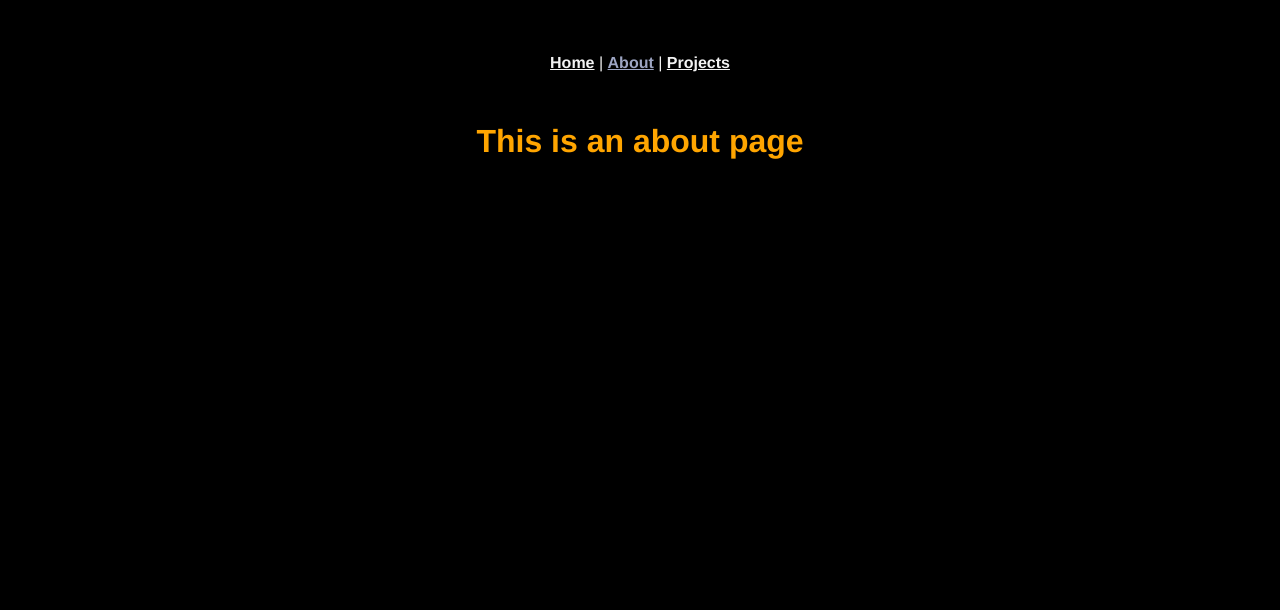
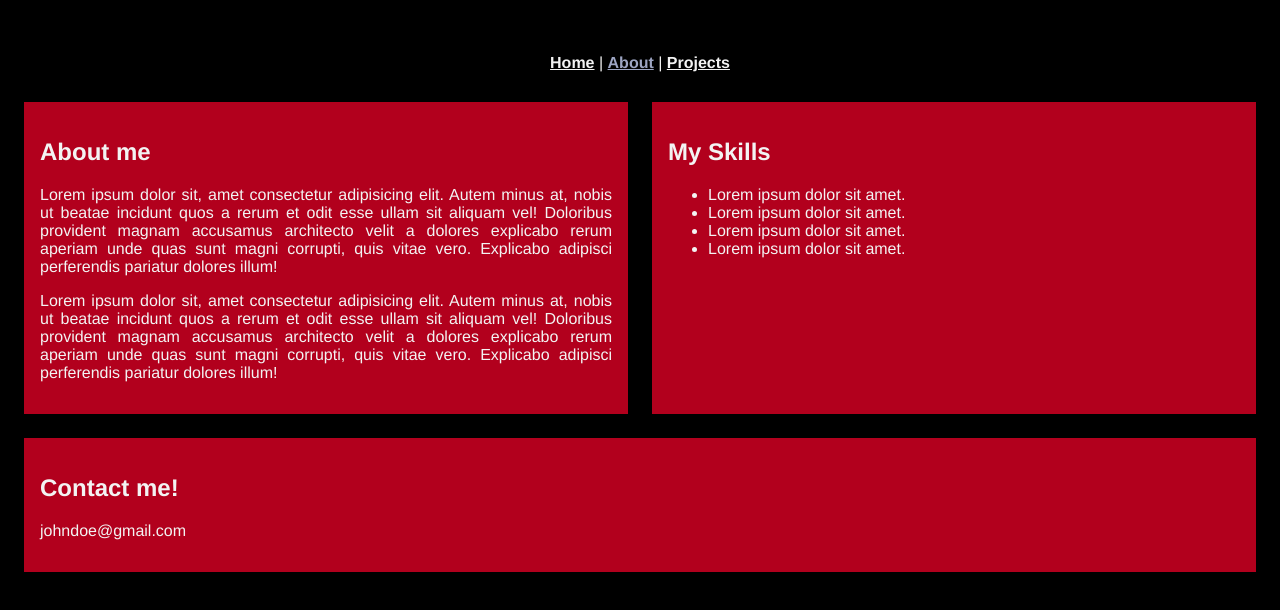
Before and after one commit to sctlcd/vue-threejs-first-app, a Vue app: page /#/about in a window 1280 px wide. Shown: the top 610 px of the page. Built offline with nearby package versions, Linux system fonts and the light colour scheme.

Commit message:
add image container

```diff
--- a/src/assets/scss/variables.scss
+++ b/src/assets/scss/variables.scss
@@ -1,4 +1,4 @@
-$burgundy: #880a0a;
+$burgundy: #b2001d;
 $light-burgundy: #db7373;
 $black: black;
 $white: white;
--- /dev/null
+++ b/src/components/ImageContainer.vue
@@ -0,0 +1,14 @@
+<template>
+  <div class="image-container">
+    <slot />
+  </div>
+</template>
+
+<script>
+export default {
+  name: "ImageContainer",
+  props: {
+    title: String,
+  },
+};
+</script>
--- a/src/views/AboutView.vue
+++ b/src/views/AboutView.vue
@@ -1,15 +1,61 @@
 <template>
   <div class="about">
-    <h1>This is an about page</h1>
+    <TextContainer class="text-container">
+      <h2>About me</h2>
+      <p>
+        Lorem ipsum dolor sit, amet consectetur adipisicing elit. Autem minus
+        at, nobis ut beatae incidunt quos a rerum et odit esse ullam sit aliquam
+        vel! Doloribus provident magnam accusamus architecto velit a dolores
+        explicabo rerum aperiam unde quas sunt magni corrupti, quis vitae vero.
+        Explicabo adipisci perferendis pariatur dolores illum!
+      </p>
+      <p>
+        Lorem ipsum dolor sit, amet consectetur adipisicing elit. Autem minus
+        at, nobis ut beatae incidunt quos a rerum et odit esse ullam sit aliquam
+        vel! Doloribus provident magnam accusamus architecto velit a dolores
+        explicabo rerum aperiam unde quas sunt magni corrupti, quis vitae vero.
+        Explicabo adipisci perferendis pariatur dolores illum!
+      </p>
+    </TextContainer>
+    <TextContainer>
+      <h2>My Skills</h2>
+      <ul>
+        <li>Lorem ipsum dolor sit amet.</li>
+        <li>Lorem ipsum dolor sit amet.</li>
+        <li>Lorem ipsum dolor sit amet.</li>
+        <li>Lorem ipsum dolor sit amet.</li>
+      </ul>
+    </TextContainer>
+    <TextContainer>
+      <h2>Contact me!</h2>
+      <p>johndoe@gmail.com</p>
+    </TextContainer>
   </div>
 </template>
 
 <script>
-export default {};
+// @ is an alias to /src
+import TextContainer from "@/components/TextContainer.vue";
+
+export default {
+  name: "HomeView",
+  components: {
+    TextContainer,
+  },
+};
 </script>
 
 <style lang="scss" scoped>
 .about {
-  color: orange;
+  display: flex;
+  gap: 1.5rem;
+  flex-flow: row wrap;
+  .text-container {
+    flex: 1 1 0px;
+    min-width: 45%;
+    background-color: $burgundy;
+    text-align: justify;
+    padding: 1rem;
+  }
 }
 </style>
--- a/src/views/HomeView.vue
+++ b/src/views/HomeView.vue
@@ -1,47 +1,36 @@
 <template>
   <div class="home">
-    <TextContainer class="text-container">
-      <h2>About me</h2>
-      <p>
-        Lorem ipsum dolor sit, amet consectetur adipisicing elit. Autem minus
-        at, nobis ut beatae incidunt quos a rerum et odit esse ullam sit aliquam
-        vel! Doloribus provident magnam accusamus architecto velit a dolores
-        explicabo rerum aperiam unde quas sunt magni corrupti, quis vitae vero.
-        Explicabo adipisci perferendis pariatur dolores illum!
-      </p>
-      <p>
-        Lorem ipsum dolor sit, amet consectetur adipisicing elit. Autem minus
-        at, nobis ut beatae incidunt quos a rerum et odit esse ullam sit aliquam
-        vel! Doloribus provident magnam accusamus architecto velit a dolores
-        explicabo rerum aperiam unde quas sunt magni corrupti, quis vitae vero.
-        Explicabo adipisci perferendis pariatur dolores illum!
-      </p>
-    </TextContainer>
-    <TextContainer>
-      <h2>My Skills</h2>
-      <ul>
-        <li>Lorem ipsum dolor sit amet.</li>
-        <li>Lorem ipsum dolor sit amet.</li>
-        <li>Lorem ipsum dolor sit amet.</li>
-        <li>Lorem ipsum dolor sit amet.</li>
-      </ul>
-    </TextContainer>
-    <TextContainer>
-      <h2>Contact me!</h2>
-      <p>johndoe@gmail.com</p>
-    </TextContainer>
+    <ImageContainer class="image-container">
+      <img :alt="image" :src="image" />
+      <p>Hi. I'm Lucinda, a Frontend developer.</p>
+      <p>Welcome to my portfolio!</p>
+    </ImageContainer>
   </div>
 </template>
 
 <script>
 // @ is an alias to /src
-import TextContainer from "@/components/TextContainer.vue";
+import ImageContainer from "@/components/ImageContainer.vue";
 
 export default {
   name: "HomeView",
   components: {
-    TextContainer,
+    ImageContainer,
   },
+  mounted: function () {
+    if (this.source) {
+      //is it empty
+      this.image = this.source; //replace placeholder
+    }
+    this.loading = false;
+  },
+  data() {
+    return {
+      image: "https://picsum.photos/id/237/400/600", //url for placeholder image
+      loading: true,
+    };
+  },
+  props: ["source"],
 };
 </script>
 
@@ -50,12 +39,11 @@ export default {
   display: flex;
   gap: 1.5rem;
   flex-flow: row wrap;
-  .text-container {
-    flex: 1 1 0px;
-    min-width: 45%;
+  .image-container {
     background-color: $burgundy;
-    text-align: justify;
+    text-align: center;
     padding: 1rem;
+    margin: 0 auto;
   }
 }
 </style>
```
